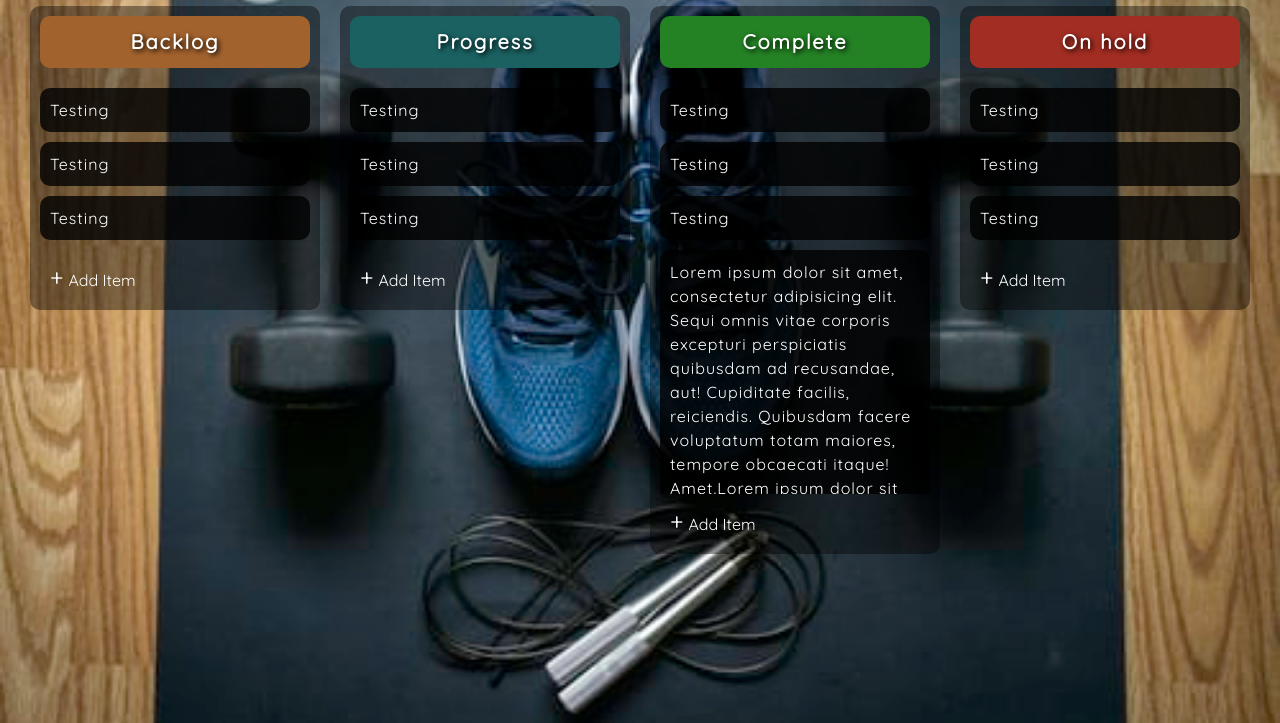
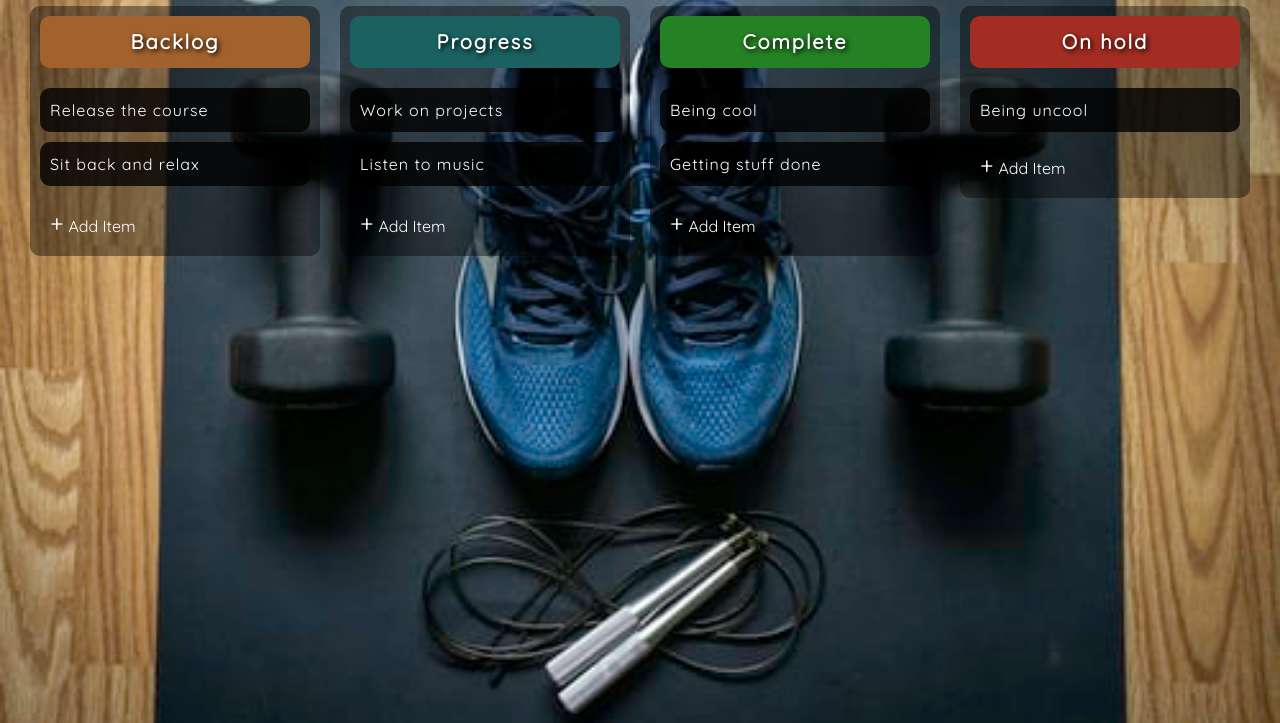
Before and after one commit to rashaadk0933/drag-and-drop, a plain HTML site: page index.html in a window 1280 px wide. Shown: the part 77-800 px from the top of the page. Drawn offline with Linux system fonts and the light colour scheme.

Commit message:
drag and drop

```diff
--- a/index.html
+++ b/index.html
@@ -8,7 +8,7 @@
     <link rel="stylesheet" href="style.css">
 </head>
 <body>
-    <h1 class="main-title">Things to do List</h1>
+    <h1 class="main-title">Things to do </h1>
 
     <div class="drag-container">
       <ul class="drag-list">
@@ -19,11 +19,9 @@
             <h1>Backlog</h1>
           </span>
           <!-- Backlog Content -->
-          <div id=backlog-content" class="custom-scroll">
-            <ul class="drag-item-list" id= backlog-list">
-              <li class="drag-item">Testing</li>
-              <li class="drag-item">Testing</li>
-              <li class="drag-item">Testing</li>
+          <div id="backlog-content" class="custom-scroll">
+            <ul class="drag-item-list" id="backlog-list" ondrop="drop(event)"
+              ondragover="allowDrop(event)" ondragenter="dragEnter(0)">
             </ul>
           </div>
           <!-- Add Button Group -->
@@ -46,11 +44,9 @@
             <h1>Progress</h1>
           </span>
           <!-- Progress Content -->
-          <div id= progress-content" class="custom-scroll">
-            <ul class="drag-item-list" id= progress-list">
-              <li class="drag-item">Testing</li>
-              <li class="drag-item">Testing</li>
-              <li class="drag-item">Testing</li>
+          <div id="progress-content" class="custom-scroll">
+            <ul class="drag-item-list" id="progress-list" ondrop="drop(event)"
+              ondragover="allowDrop(event)" ondragenter="dragEnter(1)">
             </ul>
           </div>
           <!-- Add Button Group -->
@@ -73,12 +69,9 @@
             <h1>Complete</h1>
           </span>
           <!-- Complete Content -->
-          <div id= complete-content" class="custom-scroll">
-            <ul class="drag-item-list" id= complete-list">
-              <li class="drag-item">Testing</li>
-              <li class="drag-item">Testing</li>
-              <li class="drag-item">Testing</li>
-              <li class="drag-item">Lorem ipsum dolor sit amet, consectetur adipisicing elit. Sequi omnis vitae corporis excepturi perspiciatis quibusdam ad recusandae, aut! Cupiditate facilis, reiciendis. Quibusdam facere voluptatum totam maiores, tempore obcaecati itaque! Amet.Lorem ipsum dolor sit amet, consectetur adipisicing elit. Rerum quia laboriosam perspiciatis id saepe libero reiciendis sapiente quis error tempore veniam dolores commodi tenetur, esse fugit alias iste corrupti quae.</li>
+          <div id="complete-content" class="custom-scroll">
+            <ul class="drag-item-list" id="complete-list"
+              ondrop="drop(event)" ondragover="allowDrop(event)" ondragenter="dragEnter(2)">
             </ul>
           </div>
           <!-- Add Button Group -->
@@ -103,10 +96,8 @@
 
           <!-- On Hold Content -->
           <div id="on-hold-content" class="custom-scroll">
-            <ul class="drag-item-list" id="on-hold-list">
-              <li class="drag-item">Testing</li>
-              <li class="drag-item">Testing</li>
-              <li class="drag-item">Testing</li>
+            <ul class="drag-item-list" id="on-hold-list" ondrop="drop(event)"
+            ondragover="allowDrop(event)" ondragenter="dragEnter(3)">
             </ul>
           </div>
           <!-- Add Button Group -->
--- a/script.js
+++ b/script.js
@@ -3,14 +3,14 @@ const saveItemBtns = document.querySelectorAll('.solid');
 const addItemContainers = document.querySelectorAll('.add-container');
 const addItems = document.querySelectorAll('.add-item');
 // Item Lists
-const itemLists = document.querySelectorAll('.drag-item-list');
+const listColumns = document.querySelectorAll('.drag-item-list');
 const backlogList = document.getElementById('backlog-list');
 const progressList = document.getElementById('progress-list');
 const completeList = document.getElementById('complete-list');
 const onHoldList = document.getElementById('on-hold-list');
 
 // Items
-
+let updatedOnload = false;
 
 // Initialize Arrays
 let backlogListArray = [];
@@ -20,7 +20,8 @@ let onHoldListArray = [];
 let listArrays = [];
 
 // Drag Functionality
-
+let draggedItem;
+let currentColumn;
 
 // Get Arrays from localStorage if available, set default values if not
 function getSavedColumns() {
@@ -36,9 +37,6 @@ function getSavedColumns() {
     onHoldListArray = ['Being uncool'];
   }
 }
-
-getSavedColumns();
-updateSavedColumns();
 
 // Set localStorage Arrays
 function updateSavedColumns() {
@@ -58,29 +56,89 @@ function updateSavedColumns() {
 
 // Create DOM Elements for each list item
 function createItemEl(columnEl, column, item, index) {
-  console.log('columnEl:', columnEl);
-  console.log('column:', column);
-  console.log('item:', item);
-  console.log('index:', index);
+
   // List Item
   const listEl = document.createElement('li');
   listEl.classList.add('drag-item');
+  listEl.textContent =item;
+  listEl.draggable = true;
+  listEl.setAttribute('ondragstart','drag(event)');
 
+  // Append
+  columnEl.appendChild(listEl);
 }
 
 // Update Columns in DOM - Reset HTML, Filter Array, Update localStorage
 function updateDOM() {
   // Check localStorage once
 
+  if (!updatedOnload){
+    getSavedColumns();
+  }
+
   // Backlog Column
+  backlogList.textContent = '';
+  backlogListArray.forEach((backlogItem, index) => {
+    createItemEl(backlogList,0,backlogItem,index);
+  });
 
   // Progress Column
+  progressList.textContent = '';
+  progressListArray.forEach((progressItem, index) => {
+    createItemEl(progressList,0,progressItem,index);
+  });
 
   // Complete Column
+  completeList.textContent = '';
+  completeListArray.forEach((completeItem, index) => {
+    createItemEl(completeList,0,completeItem,index);
+  });
 
   // On Hold Column
+  onHoldList.textContent = '';
+  onHoldListArray.forEach((onHoldItem, index) => {
+    createItemEl(onHoldList,0,onHoldItem,index);
+  });
 
   // Run getSavedColumns only once, Update Local Storage
 
+}
+
+// when item starts Dragging
+function drag(e) {
+  draggedItem = e.target;
+  console.log('draggedItem:', draggedItem);
+}
+
+// Column Allows for Item to Drop
+function allowDrop(e) {
+  e.preventDefault();
+}
+
+// when Item Enters Column Area
+function dragEnter(column){
+  listColumns[column].classList.add('over');
+  currentColumn = column;
+}
+
+// Drop Item in Column
+function drop(e){
+  e.preventDefault();
+  // Remove Background Color/Padding
+  listColumns.forEach((column) => {
+    column.classList.remove('over');
+  });
+// Add item to column
+const parent = listColumns[currentColumn];
+parent.appendChild(draggedItem);
 
 }
+
+
+
+
+
+
+
+// On Load
+updateDOM();
```
